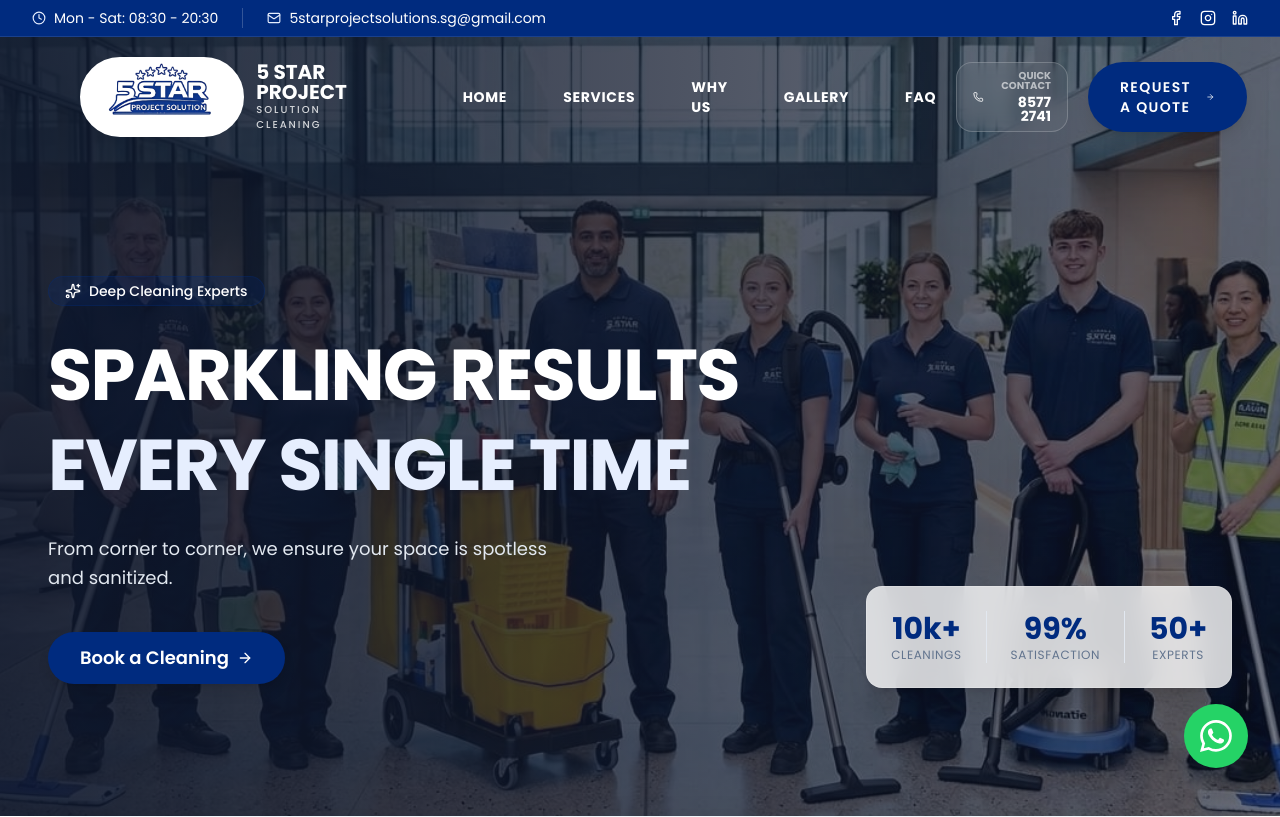
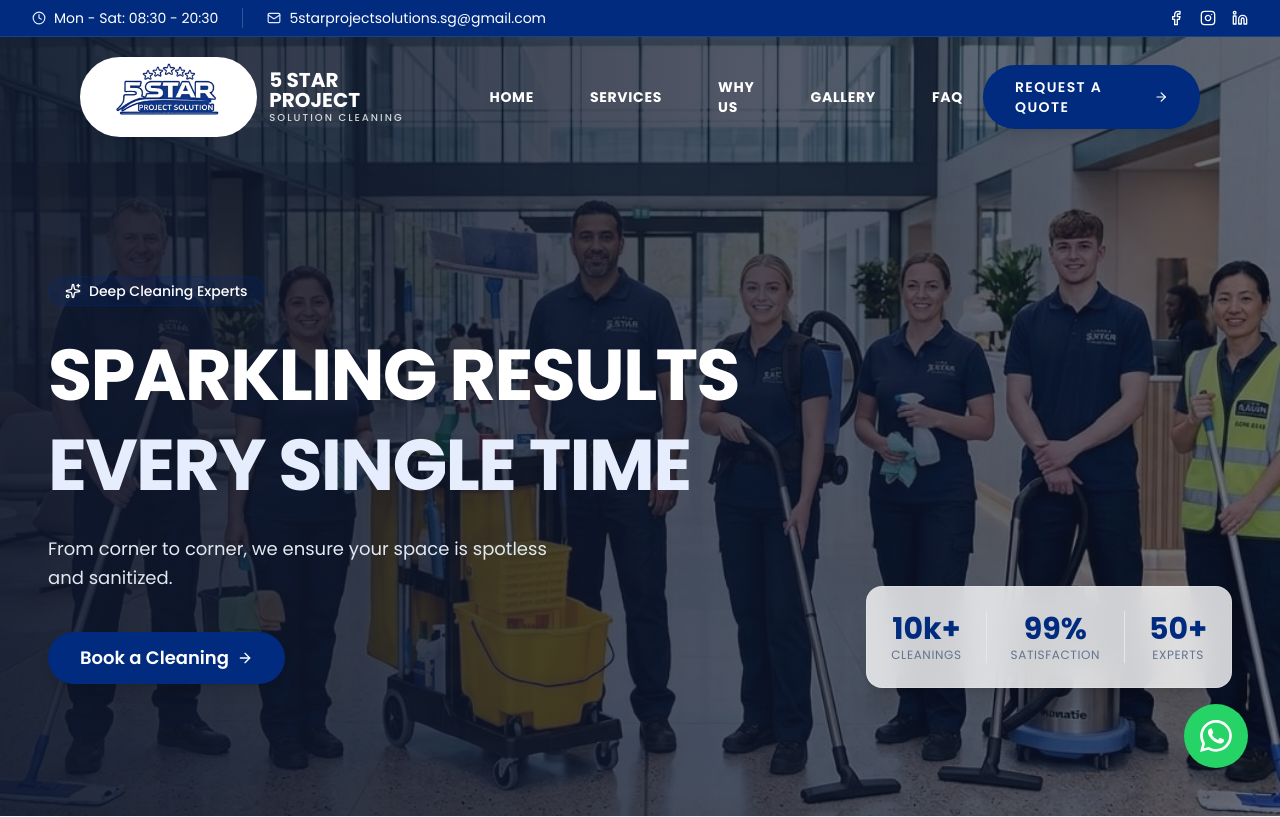
Before and after one commit to evoulth/5-star-project-solution, a React (Vite) app: page / in a window 1280 px wide. Shown: the top 817 px of the page. Built offline with nearby package versions, Linux system fonts and the light colour scheme.

Commit message:
Update App.tsx

```diff
--- a/src/App.tsx
+++ b/src/App.tsx
@@ -291,13 +291,7 @@ const Navbar = () => {
           </div>
 
           <div className="flex items-right gap-5 ml-5">
-          <a href="tel:+6585772741" className={`flex items-center gap-3 p-2 px-4 rounded-2xl border transition-all duration-300 cursor-pointer ${isScrolled ? 'border-brand-blue text-brand-blue' : 'border-white/20 text-white bg-white/5 backdrop-blur-sm'}`}>
-  <Phone className="w-4 h-4" />
-  <div className="text-right">
-    <div className="text-[10px] uppercase font-bold opacity-60 leading-none mb-1">Quick Contact</div>
-    <div className="text-sm font-black leading-none">8577 2741</div>
-  </div>
-</a>
+
 
             <a href="#booking" className={`hidden lg:flex btn-${isScrolled ? 'primary' : 'secondary'} py-3 px-6 text-sm uppercase tracking-widest font-black gap-2 items-center group`}>
               Request a Quote <ArrowRight className="w-4 h-4 transition-transform group-hover:translate-x-1" />
```
